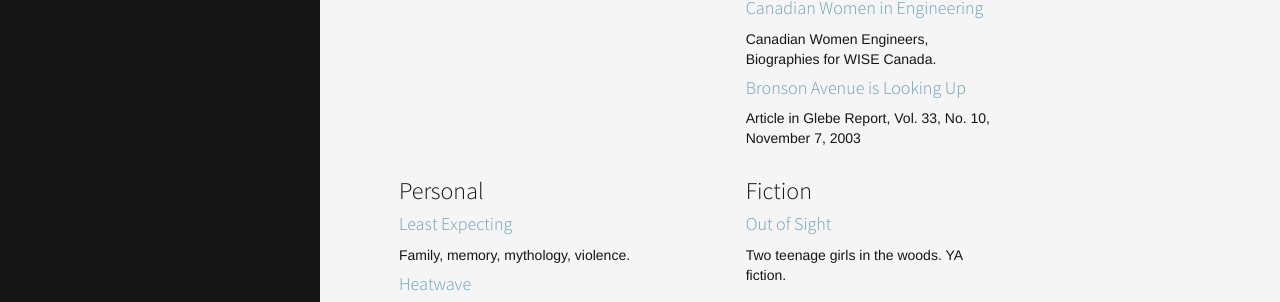
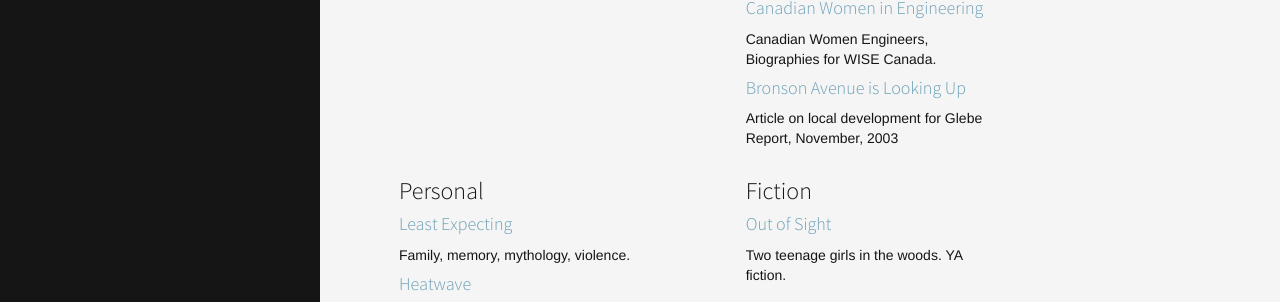
Before and after one commit to madeleinegermaine/madeleinegermaine, a Jekyll site: the page built from index.html, in a window 1280 px wide and 1189 px high. Shown: the part 649-951 px from the top of the window. Built offline with Jekyll 4.4.1, drawn with Linux system fonts in a browser that asks for light colours; the list of posts is cut into pages by our own code.

Commit message:
Updated index.html

```diff
--- a/index.html
+++ b/index.html
@@ -50,7 +50,7 @@ published: true
       </li>
       <li>
         <h4><a href="https://madeleinegermaine.github.io/article/commission/2003/11/07/bronson-avenue-is-looking-up.html">Bronson Avenue is Looking Up</a></h4>
-        <p>Article in Glebe Report, Vol. 33, No. 10, November 7, 2003 </p>
+        <p>Article on local development for Glebe Report, November, 2003 </p>
       </li>
     </ul>
   </div>
```
